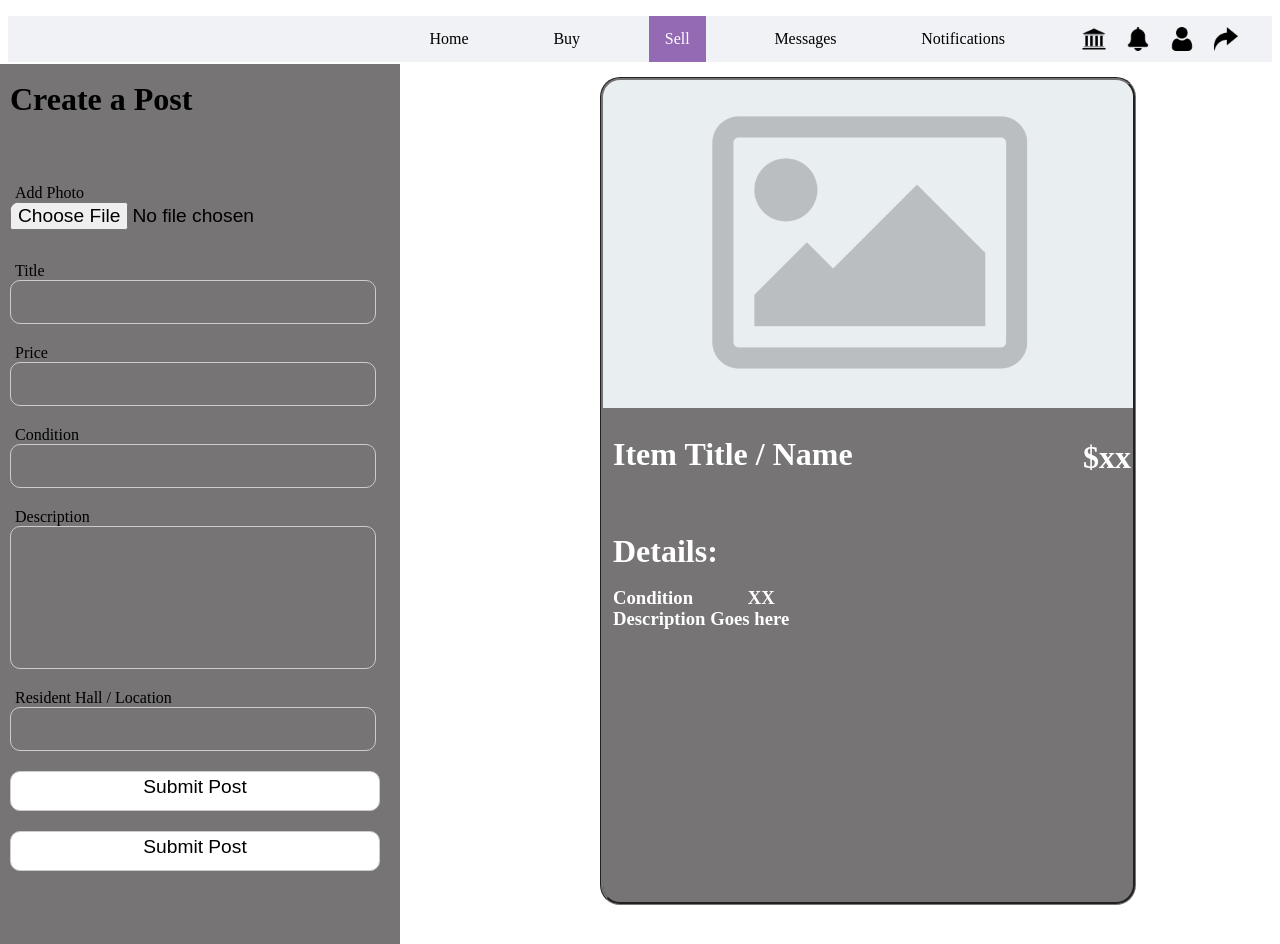
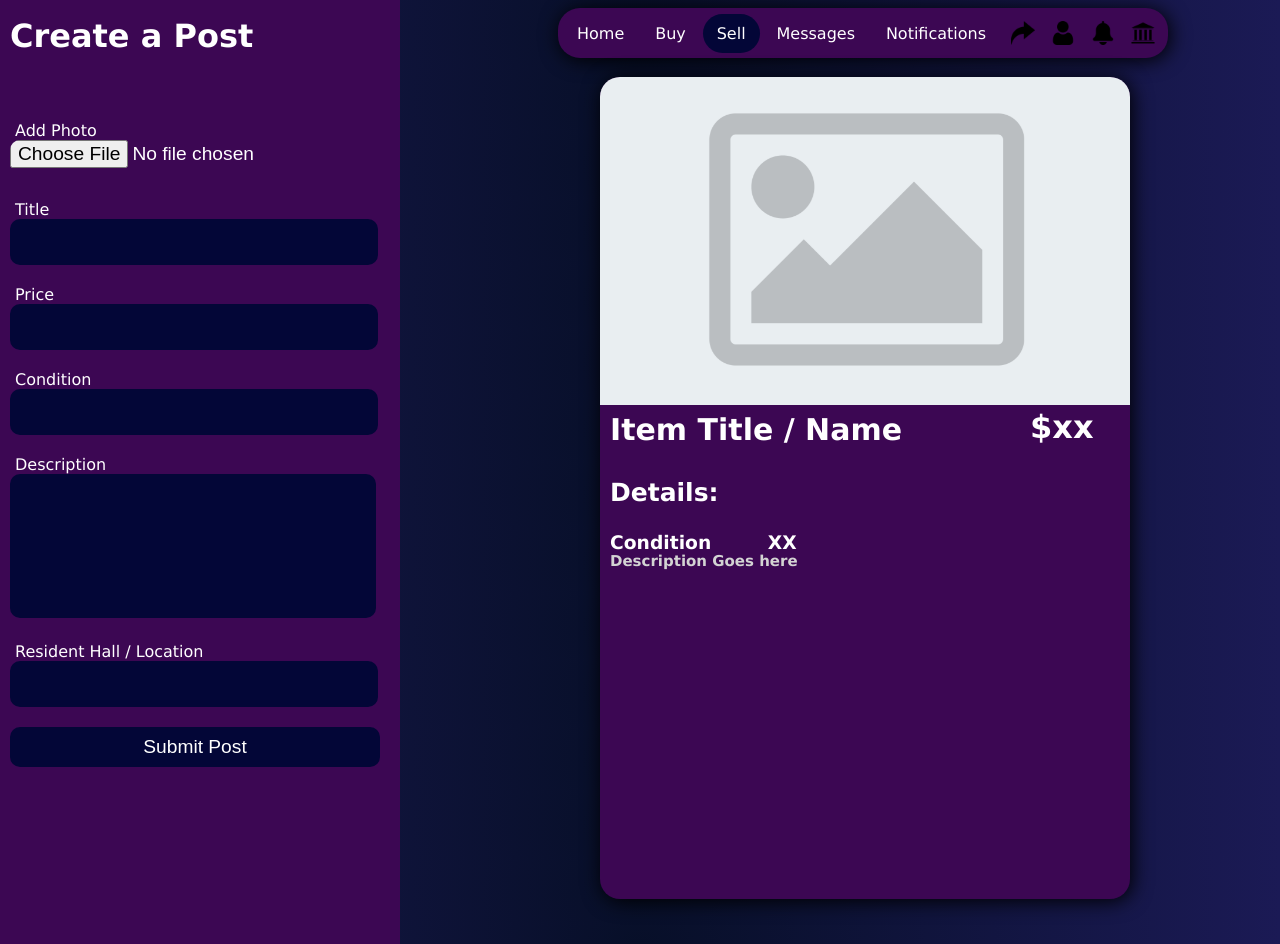
Before and after one commit to andewmark/foo, a PHP site: page /post.html in a window 1280 px wide. Run offline with PHP 8.4, Linux system fonts and the light colour scheme.

Commit message:
Post FrontEnd FaceLift Changed layout, Nav now has a more modern look, and color pallete changes were done. Still needs to have JS and other backend integration for authentication and upload to databases

```diff
--- a/post.html
+++ b/post.html
@@ -4,27 +4,26 @@
     <meta charset="UTF-8">
     <meta name="viewport" content="width=device-width, initial-scale=1.0">
     <link rel="stylesheet" href="poststyle.css">
+    <script src="post.js"></script>
     <title>Document</title>
 </head>
 <body>
 
-    <div class="naviBar-Parent">
-        <ul class="naviBar">
-            <li><a href="#home">Home</a></li>
-            <li><a href="#buy">Buy</a></li>
-            <li><a class="active" href="#sell">Sell</a></li>
-            <li><a href="#messages">Messages</a></li>
-            <li><a href="#notifications">Notifications</a></li>
-            <!-- Icon buttons -->
-            <div class="icons">
-                <li><a class="icon" href="#"><img src="images/icons/bank.png" alt="Icon 1"></a></li>
-                <li><a class="icon" href="#"><img src="images/icons/bell.png" alt="Icon 2"></a></li>
-                <li><a class="icon" href="#"><img src="images/icons/user.png" alt="Icon 3"></a></li>
-                <li><a class="icon" href="#"><img src="images/icons/share.png" alt="Icon 4"></a></li>
-            </div>
+    <nav>
+        <a href="#home">Home</a>
+        <a href="#buy">Buy</a>
+        <a class="active" href="#sell">Sell</a>
+        <a href="#messages">Messages</a>
+        <a href="#notifications">Notifications</a>
 
-        </ul>
+        <!-- Icon buttons -->
+    <div class="icons">
+        <a class="icon" href="#"><img src="images/icons/bank.png" alt="Icon 1"></a>
+        <a class="icon" href="#"><img src="images/icons/bell.png" alt="Icon 2"></a>
+        <a class="icon" href="#"><img src="images/icons/user.png" alt="Icon 3"></a>
+        <a class="icon" href="#"><img src="images/icons/share.png" alt="Icon 4"></a>
     </div>
+    </nav>
 
     <div class = "sidebar">
         <h2>Create a Post</h2>
@@ -32,7 +31,7 @@
         <form id="createPost">
 
             <label for="imageInput">Add Photo</label>
-            <input type="file" name="imageInput" id="imageInput" accept="image/png, image/gif, image/jpeg" required>
+            <input type="file" name="imageInput" id="imageInput" accept=".png, .gif, .jpeg" required> <!-- Got integrate some backend integration so we dont get zip bombed-->
 
             <label for="title">Title</label>
             <input type="text" name="title" id="title" required>
@@ -53,7 +52,7 @@
             </div>
 
             <label for="desciption">Description</label>
-            <input type="text" name="description" id="description" required>
+            <textarea type="text" name="description" id="description" maxlength="275" required></textarea>
 
             <!-- Have to figure out a way to implement SQL into dropdown options-->
             <label for="locations">Resident Hall / Location</label>
@@ -69,9 +68,7 @@
             </div>
 
             <input type="submit" id="post" value="Submit Post">
-            <input type="submit" id="post" value="Submit Post">
 
-            <br>
 
         </form>
     </div>
@@ -80,7 +77,7 @@
         <img src="images/defaultImg.png" id = "postImg"> <!-- This should be changable by user input from the side bar-->
         <h2 id = "Title">Item Title / Name</h2> <!-- This should be changable by user input updated from the side bar-->
         <h2 id = "Price">$xx</h2> <!-- xx Should be changable by user input updated from the side bar-->
-        <h2 id = "Details">Details:</h2>
+        <h3 id = "Details">Details:</h3>
         <h3 id = "Condition">Condition XX</h3> <!-- XXX Should be changable by user input updated from the side bar-->
         <h3 id = "Description">Description Goes here</h3> <!-- Should be changable by user input updated from the side bar-->
     </div>
--- a/poststyle.css
+++ b/poststyle.css
@@ -1,60 +1,53 @@
 /* Basic styles for the navigation tabs */
 body{
-    font-family:'Times New Roman', Times, serif;
+    font-family:'Verdana';
+    background-image: radial-gradient(circle, #070F28, #1B1A55);
+    color: #ffff;
 }
-.naviBar-Parent{
-    background-color: #f0f2f5;
+nav {
+    background-color: #3c0753;
+    position: relative;
+    left: 550px;
+    width: 600px; /* Increase width to accommodate icons and text */
+    display: flex;
+    justify-content: space-between;
+    padding: 5px;
+    border-radius: 22px;
+    box-shadow: 2px 2px 20px rgba(0,0,0,3);
+  }
 
-}
-.naviBar {
-    list-style-type: none;
-    margin-left: 30%;
-    padding: 0;
-    overflow: hidden;
+  nav > a {
+    color: white;
+    text-decoration: none;
+    padding: 10px 14px;
+    border-radius: 22px;
+    align-self: center; /* Text aligns to the center of the navigation bar */
+  }
 
-    text-align: center; /* Center the navigation tabs */
-    display: flex; /* Add flexbox display */
-    justify-content:space-around; /* Move items to the ends */
-    align-items: center; /* Center items vertically */
-}
-
-li {
-
-    display: inline-block; /* Change float to inline-block */
-}
-
-li a {
-    display: block;
-    color: #000;
-    text-align: center;
-    padding: 14px 16px;
-    text-decoration: none;
-}
-
-li a:hover {
-    background-color: #ddd;
+nav > a:hover {
+    transition: 0.25s;
+    background: rgb(56, 130, 209);
+    color: white;
 }
 
 .active {
-    background-color: #946ab5;
+    background-color: #030637;
     color: white;
+    border-color: transparent;
 }
 
 .icon {
-    padding: 8px; /* Adjust padding */
+    float: right; /* Make icons float to the right */
+    padding: 8px;
     text-decoration: none;
     color: #000;
-    width: 24px; /* Adjust width */
-    height: 24px; /* Adjust height */
-}
+    width: 24px;
+    height: 24px;
+  }
 
 .icon img {
     width: 100%; /* Make the image inside the icon container fill the entire width */
     height: auto; /* Maintain aspect ratio */
-}
-
-.icon:hover {
-    background-color: #ddd;
 }
 
 /*for side bar */
@@ -64,11 +57,21 @@ li a:hover {
     position: fixed;
     left: 0;
     top: 0;
-    background-color: #767474;
+    background-color:#3c0753;
     overflow-x: hidden;
     padding-top: 20px;
-    margin-top: 5%;
+    margin-top: 0;
 }
+
+.sidebar::-webkit-scrollbar {
+    width: 10px; /* Adjust width of scrollbar */
+    background-color: #3c0753; /* Set background color of scrollbar track */
+  }
+
+.sidebar::-webkit-scrollbar-thumb {
+    background-color: #7c7c7c; /* Set background color of scrollbar thumb */
+    border-radius: 10px; /* Add rounded corners to thumb */
+  }
 
 h2 {
     position: relative;
@@ -79,8 +82,9 @@ h2 {
 
 input {
     border-radius: 10px;
-    border: 1px solid #cccccc;
-    background-color: transparent;
+    border-color: transparent;
+    background-color: #030637;
+    color: #ffff;
     height: 40px;
     width: calc(100% - 40px);
     margin: 10px;
@@ -88,7 +92,8 @@ input {
 }
 
 input:hover {
-    border-color: #ffff;
+    border-color: #3c0753;
+    border-width: 2px;
 }
 
 label {
@@ -99,16 +104,31 @@ label {
 
 #imageInput {
     border: none;
+    background-color: transparent;
 }
 
 #description {
     padding-bottom: 100px;
+    border-radius: 10px;
+    border-color: transparent;
+    background-color: #030637;
+    color: #ffff;
+    height: 40px;
+    width: calc(100% - 40px);
+    margin: 10px;
+    font-size: larger;
+    resize: none;
+    overflow-y: hidden;
 }
 
 #post {
-    background-color: #ffff;
     width: calc(100% - 30px);
-    padding-bottom: 10px;
+    margin-bottom: 50px;
+}
+
+#post:hover {
+    border: none;
+    background-color: #910A67;
 }
 
 
@@ -121,17 +141,16 @@ label {
     position: fixed;
     top: 0px;
     left: 600px;
-    background-color: #767474;
+    background-color: #3c0753;
     overflow-x: hidden;
     padding-top: 20px;
     margin-top: 6%;
 
     border-radius: 20px;
-    border-style: groove;
-    border-color: #767474;
 
     font-weight: bold;
     color: #ffff;
+    box-shadow: 2px 2px 20px rgba(0,0,0,3);
 }
 
 .preview img {
@@ -144,31 +163,36 @@ label {
 
 #Title {
     position: relative;
-    top: 310px;
+    top: 290px;
     left: 10px;
+    font-size: 30px;
 }
 
 #Price {
     position: relative;
-    top: 249px;
-    left: 480px;
+    top: 225px;
+    left: 430px;
 }
 
 #Details {
     position: relative;
-    top: 280px;
+    top: 230px;
     left: 10px;
+    font-size: 25px;
 }
 
 #Condition {
     position: relative;
-    top: 270px;
+    top: 230px;
     left: 10px;
     word-spacing: 50px;
 }
 
 #Description {
     position: relative;
-    top: 250px;
+    top: 210px;
     left: 10px;
+    font-size: 15px;
+    color: lightgray;
+    text-wrap: wrap;
 }
```
